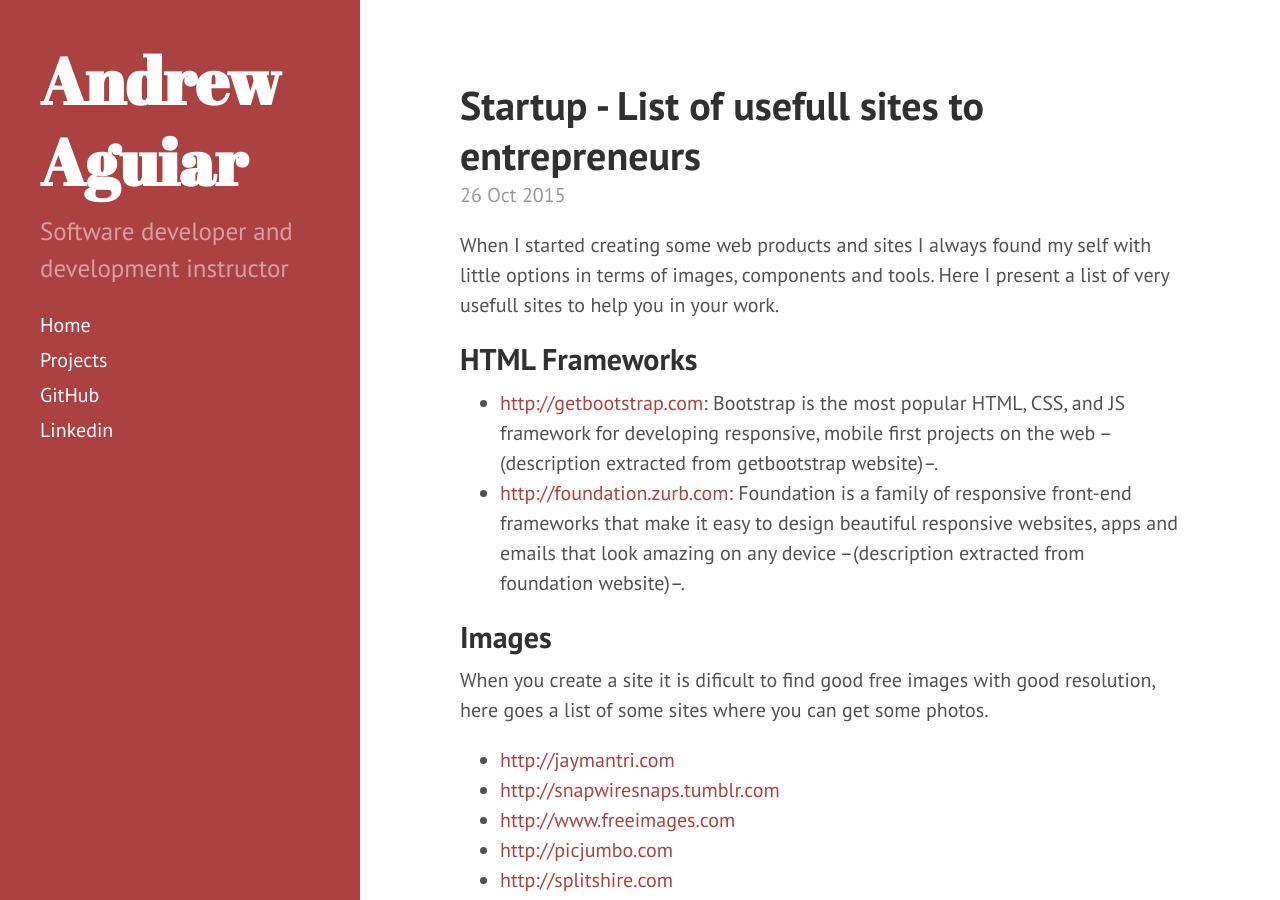
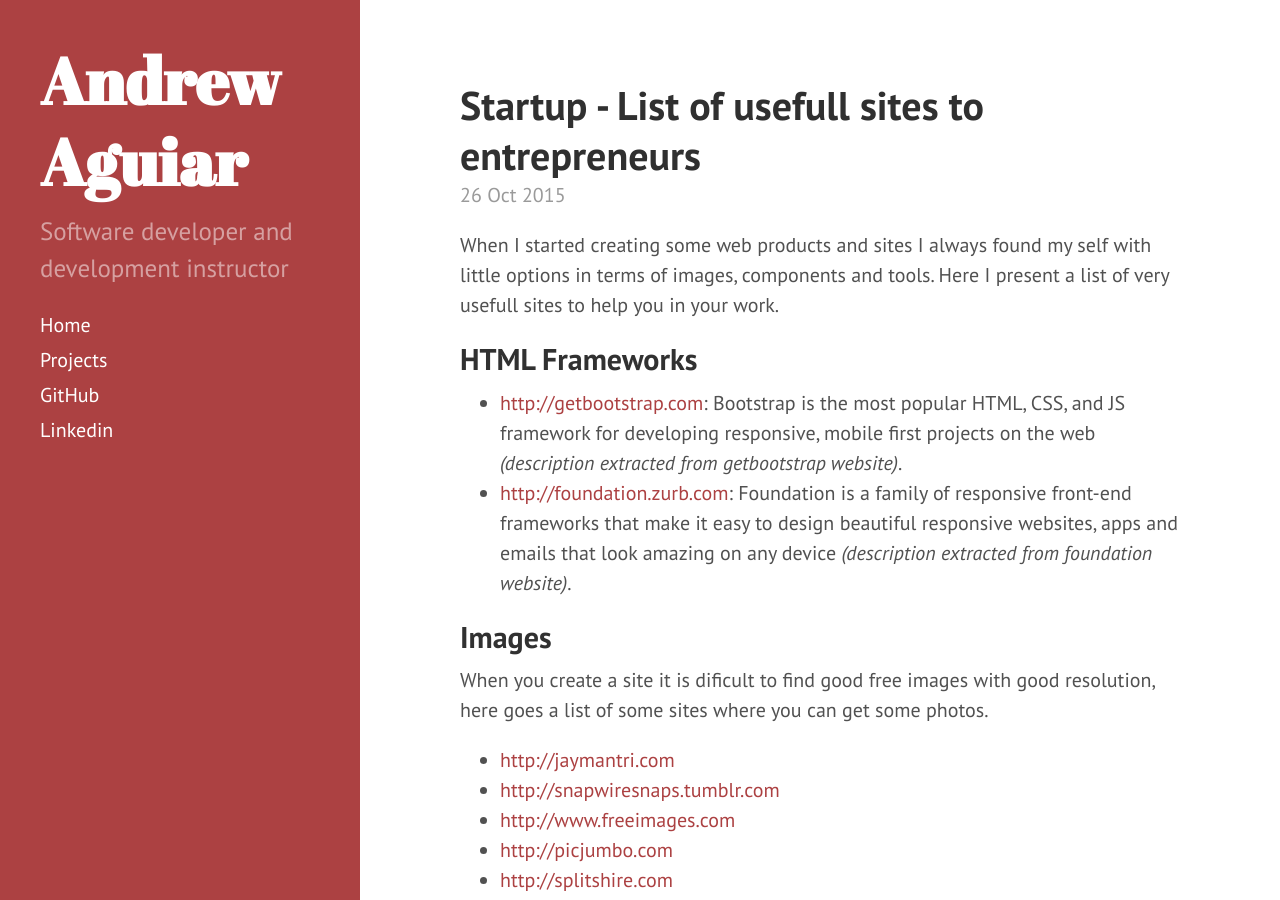
Before and after one commit to gadsc/andrewaguiar.github.io, a Jekyll site: the page built from _posts/2015-10-26-startup-list-of-usefull-sites-to-entrepreneurs.md, in a window 1280 px wide and 900 px high. Built offline with Jekyll 4.4.1, drawn with Linux system fonts in a browser that asks for light colours; Markdown is read by kramdown in place of the engine named in the settings; comment, search, counter and statistics services are not loaded.

```diff
--- a/_posts/2015-10-26-startup-list-of-usefull-sites-to-entrepreneurs.md
+++ b/_posts/2015-10-26-startup-list-of-usefull-sites-to-entrepreneurs.md
@@ -6,8 +6,8 @@ When I started creating some web products and sites I always found my self with
 
 ## HTML Frameworks
 
-  - [http://getbootstrap.com](http://getbootstrap.com): Bootstrap is the most popular HTML, CSS, and JS framework for developing responsive, mobile first projects on the web --(description extracted from getbootstrap website)--.
-  - [http://foundation.zurb.com](http://foundation.zurb.com): Foundation is a family of responsive front-end frameworks that make it easy to design beautiful responsive websites, apps and emails that look amazing on any device --(description extracted from foundation website)--.
+  - [http://getbootstrap.com](http://getbootstrap.com): Bootstrap is the most popular HTML, CSS, and JS framework for developing responsive, mobile first projects on the web *(description extracted from getbootstrap website)*.
+  - [http://foundation.zurb.com](http://foundation.zurb.com): Foundation is a family of responsive front-end frameworks that make it easy to design beautiful responsive websites, apps and emails that look amazing on any device *(description extracted from foundation website)*.
 
 ## Images
 
```
